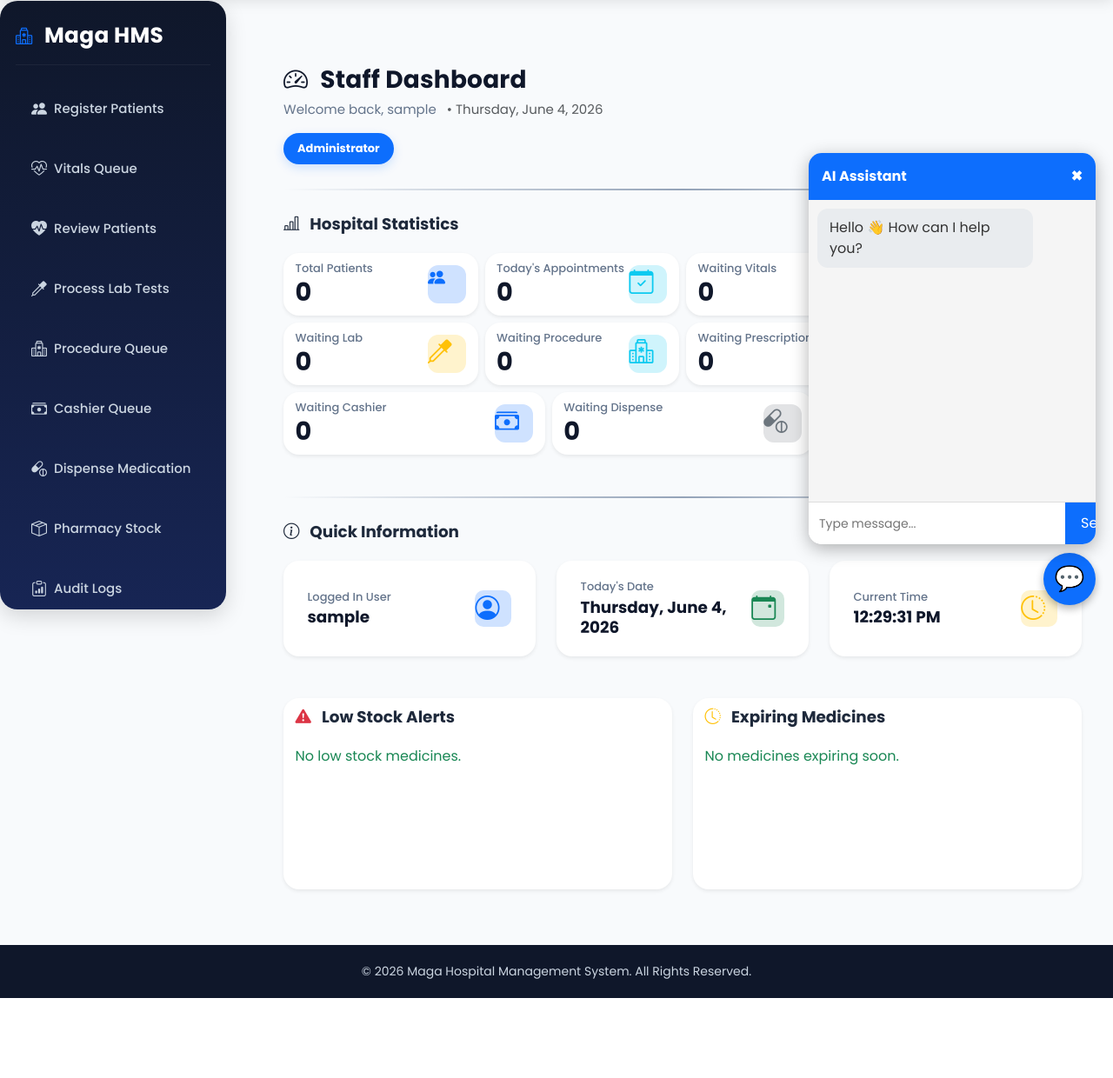
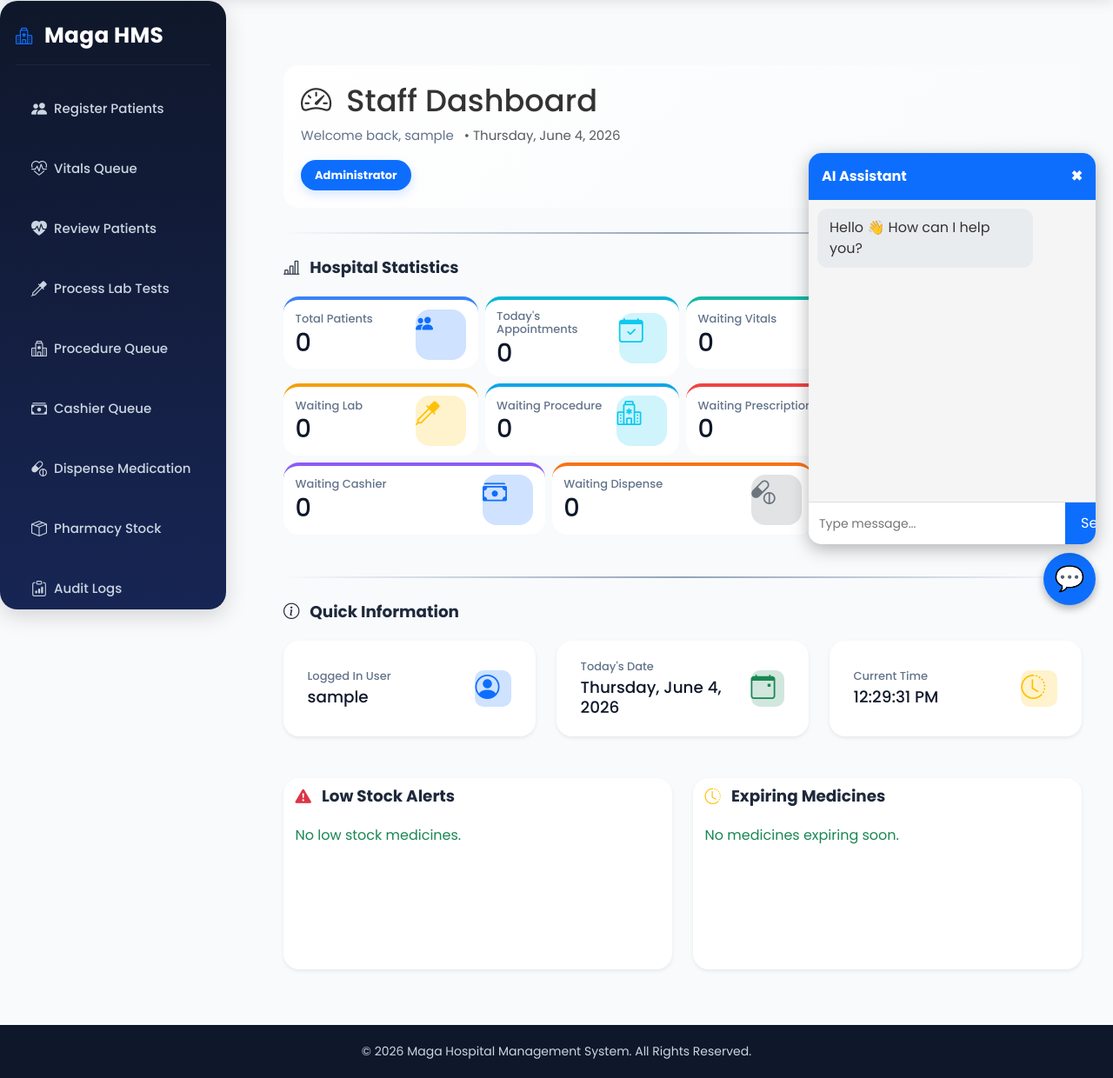
Before and after one commit to Shija-cmd/HospitalProject, a Django app: page /dashboard/ in a window 1280 px wide. Shown: the part 84-1324 px from the top of the page at 87% size. Before the commit the page ends 1232 px from the top, so only its background shows below. Run offline with Django 4.2, Linux system fonts and the light colour scheme; the visitor is signed in with stand-in values (Sample User, id 1); data that the repository does not hold is empty.

Commit message:
Updating some CSS files

```diff
--- a/magahospital/static/css/style.css
+++ b/magahospital/static/css/style.css
@@ -354,11 +354,13 @@ footer p{
 
 .stat-icon {
 
-    width:44px;
+    width:58px;
 
-    height:44px;
+    height:58px;
 
-    border-radius:12px;
+    border-radius:16px;
+
+    font-size:1.4rem;
 
 }
 
@@ -438,15 +440,9 @@ footer p{
 
 .dashboard-title{
 
-    font-size:1.75rem;
+    font-size:2.2rem;
 
-    font-weight:700;
-
-    color:#0f172a;
-
-    margin-bottom:6px;
-
-    letter-spacing:.2px;
+    font-weight:500;
 
 }
 
@@ -474,7 +470,7 @@ footer p{
 
     font-size:1.8rem !important;
 
-    font-weight:700;
+    font-weight:500;
 
     line-height:1.1;
 
@@ -549,7 +545,7 @@ footer p{
 
     font-size:1.15rem !important;
 
-    font-weight:700;
+    font-weight:500;
 
     color:#0f172a;
 
@@ -592,9 +588,16 @@ footer p{
 
 .stat-card{
 
-    animation:fadeUp .45s ease;
+    border:none;
+
+    border-top:4px solid #0d6efd;
+
+    border-radius:18px;
+
+    background:#fff;
 
 }
+
 
 @keyframes fadeUp{
 
@@ -623,3 +626,129 @@ footer p{
     min-height:220px;
 
 }
+
+.patient-card{
+    border-top:4px solid #3b82f6;
+}
+
+.doctor-card{
+    border-top:4px solid #10b981;
+}
+
+.lab-card{
+    border-top:4px solid #f59e0b;
+}
+
+.cashier-card{
+    border-top:4px solid #8b5cf6;
+}
+
+.stat-card:hover{
+
+    transform:
+        translateY(-8px)
+        scale(1.02);
+
+}
+
+.stat-card{
+
+    border:none;
+
+    border-top:4px solid #0d6efd;
+
+    border-radius:18px;
+
+    background:#fff;
+
+    transition:
+        transform .25s ease,
+        box-shadow .25s ease;
+
+}
+
+.patient-card{
+    border-top:4px solid #3b82f6;
+}
+
+.appointment-card{
+    border-top:4px solid #06b6d4;
+}
+
+.vitals-card{
+    border-top:4px solid #14b8a6;
+}
+
+.doctor-card{
+    border-top:4px solid #10b981;
+}
+
+.lab-card{
+    border-top:4px solid #f59e0b;
+}
+
+.procedure-card{
+    border-top:4px solid #0ea5e9;
+}
+
+.prescription-card{
+    border-top:4px solid #ef4444;
+}
+
+.cashier-card{
+    border-top:4px solid #8b5cf6;
+}
+
+.dispense-card{
+    border-top:4px solid #f97316;
+}
+
+.completed-card{
+    border-top:4px solid #22c55e;
+}
+
+.row.g-4{
+
+    row-gap:20px;
+
+}
+
+.waiting-doctor{
+    color:#16a34a;
+}
+
+.waiting-lab{
+    color:#f59e0b;
+}
+
+.waiting-cashier{
+    color:#8b5cf6;
+}
+
+.waiting-dispense{
+    color:#ef4444;
+}
+
+.dashboard-header{
+
+    background:
+        linear-gradient(
+        135deg,
+        #ffffff,
+        #f8fafc
+    );
+
+    padding:20px;
+
+    border-radius:18px;
+
+}
+
+.stat-card:hover{
+
+    transform:translateY(-6px);
+
+    box-shadow:
+        0 12px 28px rgba(0,0,0,.10);
+
+}
--- a/magahospital/templates/magahospital/dashboard.html
+++ b/magahospital/templates/magahospital/dashboard.html
@@ -70,7 +70,7 @@
         <!-- TOTAL PATIENTS -->
         <div class="col-lg-3 col-md-6">
 
-            <div class="card stat-card border-0 shadow-sm h-100">
+            <div class="card stat-card patient-card">
 
                 <div class="card-body d-flex justify-content-between align-items-center">
 
@@ -106,7 +106,7 @@
 
 <div class="col-lg-3 col-md-6">
 
-    <div class="card stat-card border-0 shadow-sm h-100">
+    <div class="card stat-card appointment-card">
 
         <div class="card-body d-flex
                     justify-content-between
@@ -145,7 +145,7 @@
         <!-- WAITING VITALS -->
         <div class="col-lg-3 col-md-6">
 
-            <div class="card stat-card border-0 shadow-sm h-100">
+            <div class="card stat-card vitals-card">
 
                 <div class="card-body d-flex justify-content-between align-items-center">
 
@@ -180,7 +180,7 @@
         <!-- WAITING DOCTOR -->
         <div class="col-lg-3 col-md-6">
 
-            <div class="card stat-card border-0 shadow-sm h-100">
+            <div class="card stat-card doctor-card">
 
                 <div class="card-body d-flex justify-content-between align-items-center">
 
@@ -215,7 +215,7 @@
         <!-- WAITING LAB -->
         <div class="col-lg-3 col-md-6">
 
-            <div class="card stat-card border-0 shadow-sm h-100">
+            <div class="card stat-card lab-card">
 
                 <div class="card-body d-flex justify-content-between align-items-center">
 
@@ -250,7 +250,7 @@
         <!-- WAITING PROCEDURE -->
 <div class="col-lg-3 col-md-6">
 
-    <div class="card stat-card border-0 shadow-sm h-100">
+    <div class="card stat-card procedure-card">
 
         <div class="card-body d-flex justify-content-between align-items-center">
 
@@ -285,7 +285,7 @@
         <!-- WAITING PRESCRIPTION -->
         <div class="col-lg-4 col-md-6">
 
-            <div class="card stat-card border-0 shadow-sm h-100">
+            <div class="card stat-card prescription-card">
 
                 <div class="card-body d-flex justify-content-between align-items-center">
 
@@ -320,7 +320,7 @@
         <!-- WAITING CASHIER -->
 <div class="col-lg-4 col-md-6">
 
-    <div class="card stat-card border-0 shadow-sm h-100">
+    <div class="card stat-card cashier-card">
 
         <div class="card-body d-flex justify-content-between align-items-center">
 
@@ -355,7 +355,7 @@
         <!-- WAITING DISPENSE -->
         <div class="col-lg-4 col-md-6">
 
-            <div class="card stat-card border-0 shadow-sm h-100">
+            <div class="card stat-card dispense-card">
 
                 <div class="card-body d-flex justify-content-between align-items-center">
 
@@ -390,7 +390,7 @@
         <!-- COMPLETED VISITS -->
         <div class="col-lg-4 col-md-6">
 
-            <div class="card stat-card border-0 shadow-sm h-100">
+            <div class="card stat-card completed-card">
 
                 <div class="card-body d-flex justify-content-between align-items-center">
 
```
